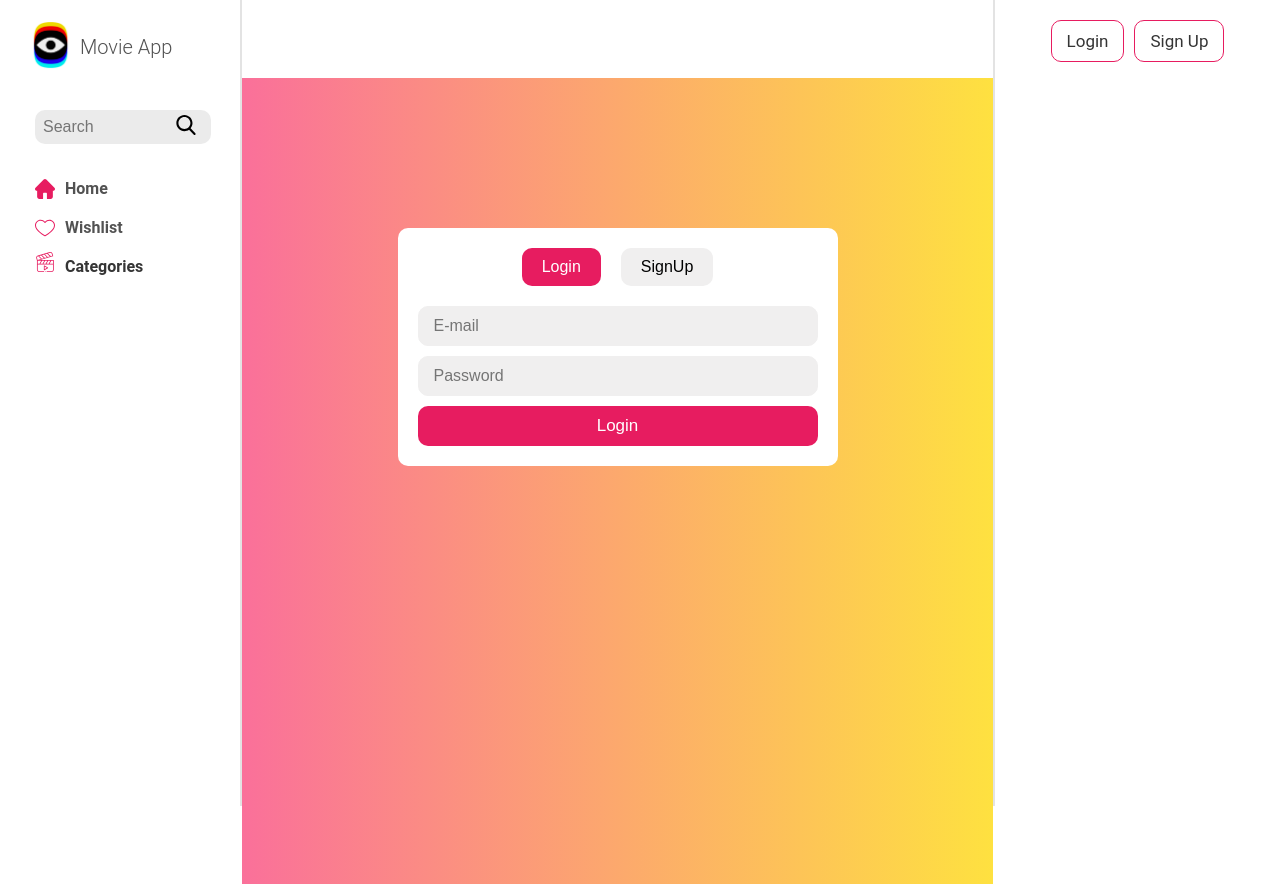
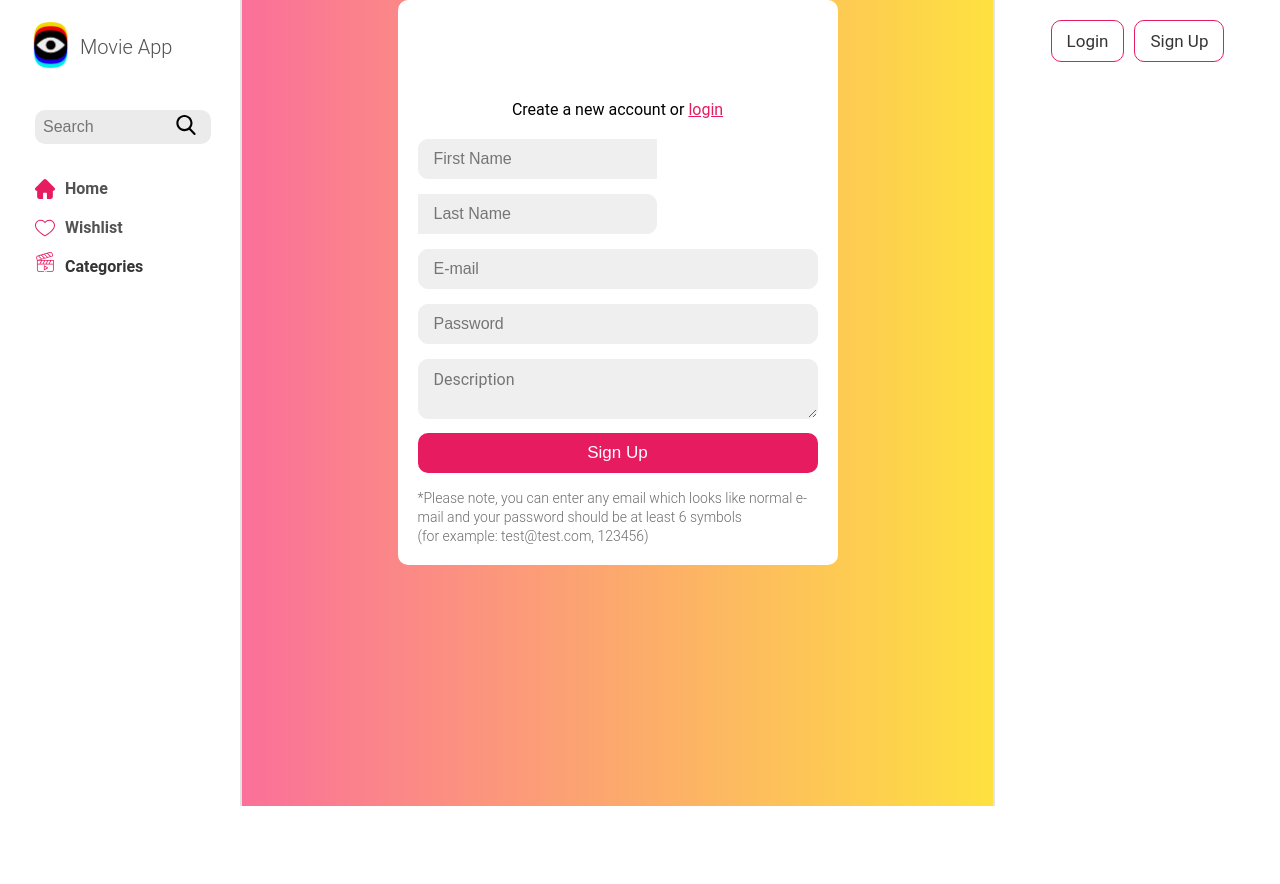
Before and after one commit to towmie/Movie-app, a Vue app: page /signup in a window 1280 px wide. After the commit the page ends 806 px from the top, so only its background shows below. Built offline with nearby package versions, Linux system fonts and the light colour scheme.

Commit message:
errors are handeled

```diff
--- a/src/components/auth/AuthWidget.vue
+++ b/src/components/auth/AuthWidget.vue
@@ -1,8 +1,8 @@
 <template>
   <div class="wrapper">
     <div v-if="!isLoggedIn" class="auth">
-      <router-link to="/auth" class="login">Login</router-link>
-      <router-link to="/auth" class="signup">Sign Up</router-link>
+      <router-link to="/login" class="login">Login</router-link>
+      <router-link to="/signup" class="signup">Sign Up</router-link>
     </div>
     <router-link v-else to="/" @click="logout" class="logout"
       >Log Out</router-link
--- a/src/components/auth/Login.vue
+++ b/src/components/auth/Login.vue
@@ -1,14 +1,31 @@
 <template>
-  <form @submit.prevent="loginConfirm">
-    <input type="text" placeholder="E-mail" required v-model="email" />
-    <input type="password" placeholder="Password" required v-model="password" />
-    <button type="submit">Login</button>
-    <p v-if="error">Error</p>
-  </form>
+  <div class="bg">
+    <base-form class="form">
+      <form @submit.prevent="loginConfirm">
+        <p>
+          Please LogIn or
+          <router-link class="signup" to="/signup"
+            >create an account</router-link
+          >
+        </p>
+        <input type="text" placeholder="E-mail" required v-model="email" />
+        <input
+          type="password"
+          placeholder="Password"
+          required
+          v-model="password"
+        />
+        <p v-if="error" class="error">Check if info is correct</p>
+        <button type="submit">Login</button>
+      </form>
+    </base-form>
+  </div>
 </template>
 
 <script>
+import BaseForm from "../UI/BaseForm.vue";
 export default {
+  components: { BaseForm },
   data() {
     return {
       email: "",
@@ -25,8 +42,7 @@ export default {
         });
         this.$router.replace("/");
       } catch (error) {
-        console.log(error);
-        return;
+        return (this.error = true);
       }
     },
   },
@@ -34,13 +50,27 @@ export default {
 </script>
 
 <style scoped>
+p {
+  text-align: center;
+  margin-bottom: 20px;
+}
+.error {
+  color: #e71c60;
+}
+.signup {
+  color: #e71c60;
+  text-decoration: underline;
+}
+.form {
+  margin-top: 20%;
+}
 input {
   outline: none;
   background-color: rgb(240, 239, 239);
   border: 1px solid rgb(240, 239, 239);
   padding: 10px 15px;
   font-size: 16px;
-  margin-bottom: 10px;
+  margin-bottom: 15px;
   margin-right: 2px;
   box-sizing: border-box;
   display: block;
@@ -61,4 +91,11 @@ button {
   width: 100%;
   border-radius: 10px;
 }
+.bg {
+  display: flex;
+  justify-content: center;
+  align-items: flex-start;
+  height: 100%;
+  background-image: linear-gradient(to right, #fa709a 0%, #fee140 100%);
+}
 </style>
--- a/src/components/auth/SignUp.vue
+++ b/src/components/auth/SignUp.vue
@@ -1,5 +1,11 @@
 <template>
+  <div class="bg">
+    <base-form>
       <form @submit.prevent="signUp" class="box">
+        <p>
+          Create a new account or
+          <router-link class="login" to="/login">login</router-link>
+        </p>
         <input
           type="text"
           placeholder="First Name"
@@ -21,6 +27,7 @@
           v-model.trim="email"
           required
         />
+        <p v-if="wrongemail" class="">Enter correct email</p>
         <input
           type="password"
           placeholder="Password"
@@ -28,13 +35,24 @@
           v-model.trim="password"
           required
         />
+        <p v-if="wrongpass" class="">Enter at least 6 symbols</p>
         <textarea
           id=""
           placeholder="Description"
           v-model.trim="description"
         ></textarea>
-    <button @submit.prevent="signUp" type="submit">Sign Up</button>
+        <p class="error" v-if="error">Check if all fields are correct</p>
+        <button @submit.prevent="signUp" type="submit" class="submit">
+          Sign Up
+        </button>
+        <span
+          >*Please note, you can enter any email which looks like normal e-mail
+          and your password should be at least 6 symbols<br />(for example:
+          test@test.com, 123456)</span
+        >
       </form>
+    </base-form>
+  </div>
 </template>
 
 <script>
@@ -46,10 +64,14 @@ export default {
       email: "",
       password: "",
       description: "",
+      error: null,
+      wrongemail: false,
+      wrongpass: false,
     };
   },
   methods: {
     async signUp() {
+      try {
         const newUser = {
           firstName: this.firstName,
           lastName: this.lastName,
@@ -67,19 +89,53 @@ export default {
         this.email = "";
         this.password = "";
         this.description = "";
+      } catch (error) {
+        return (this.error = true);
+      }
     },
   },
 };
 </script>
 
 <style scoped>
+.submit {
+  margin-bottom: 15px;
+}
+.error {
+  color: #e71c60;
+}
+span {
+  font-size: 14px;
+  font-weight: 300;
+  line-height: 10px;
+  color: rgb(109, 109, 109);
+}
+
+p {
+  text-align: center;
+  margin-bottom: 20px;
+}
+.login {
+  color: #e71c60;
+  text-decoration: underline;
+}
+.bg {
+  display: flex;
+  justify-content: center;
+  align-items: flex-start;
+  height: 100%;
+  background-image: linear-gradient(to right, #fa709a 0%, #fee140 100%);
+}
+.box {
+  margin-top: 20%;
+}
 input {
   outline: none;
   background-color: rgb(240, 239, 239);
   border: 1px solid rgb(240, 239, 239);
   padding: 10px 15px;
   font-size: 16px;
-  margin-bottom: 10px;
+  margin-bottom: 15px;
   margin-right: 2px;
 }
 input:focus {
--- a/src/components/layout/AsideMenu.vue
+++ b/src/components/layout/AsideMenu.vue
@@ -31,23 +31,22 @@
         <li class="menu__item">
           <category-list></category-list>
         </li>
-        <li class="menu__item profile-bottom">
+        <!-- <li class="menu__item profile-bottom">
           <menu-profile></menu-profile>
-        </li>
+        </li> -->
       </ul>
     </div>
   </div>
 </template>
 
 <script>
-import MenuProfile from "./../profile/MenuProfile";
+// import MenuProfile from "./../profile/MenuProfile";
 import CategoryList from "./CategoryList";
 import SearchItem from "./widgets/SearchItem.vue";
 export default {
   components: {
     CategoryList,
     SearchItem,
-    MenuProfile,
   },
   data() {
     return {
--- a/src/components/profile/MenuProfile.vue
+++ b/src/components/profile/MenuProfile.vue
@@ -9,14 +9,23 @@
 
 <script>
 export default {
+  data() {
+    return {
+      firstName: "",
+      lastName: "",
+    };
+  },
   async created() {
     await this.$store.dispatch("profile/setUserInfo");
+    this.firstName = this.$store.getters["profile/getUserFirstName"];
+    this.lasttName = this.$store.getters["profile/getUserLastName"];
   },
   computed: {
     fullName() {
-      const firstName = this.$store.getters["profile/getUserFirstName"];
-      const lasttName = this.$store.getters["profile/getUserLastName"];
-      return `${firstName} ${lasttName}`;
+      // const firstName = this.$store.getters["profile/getUserFirstName"];
+      // const lasttName = this.$store.getters["profile/getUserLastName"];
+      // if (this.firstName && this.lasttName) return;
+      return `${this.firstName} ${this.lasttName}`;
     },
     profileImg() {
       return "./../../assets/profile.jpg";
--- a/src/components/profile/ProfilePageData.vue
+++ b/src/components/profile/ProfilePageData.vue
@@ -1,6 +1,7 @@
 <template>
   <div class="info">
-    <form @submit.prevent="submitNewData">
+    <base-spinner v-if="isLoading"></base-spinner>
+    <form @submit.prevent="submitNewData" v-if="!isLoading">
       <button class="edit" @click="toggleEditMode"></button>
       <div class="item">
         <div>
@@ -27,7 +28,7 @@
             class="edit-input"
             type="text"
             v-else
-            v-model="newLastName"
+            v-model="lastName"
             placeholder="Enter Last Name"
           />
         </div>
@@ -55,8 +56,10 @@
 
 <script>
 export default {
-  created() {
-    this.$store.dispatch("profile/setUserInfo");
+  async created() {
+    this.isLoading = true;
+    await this.$store.dispatch("profile/setUserInfo");
+    this.isLoading = false;
   },
   data() {
     return {
@@ -66,6 +69,7 @@ export default {
       newPass: "",
       changePassMode: false,
       editMode: false,
+      isLoading: false,
     };
   },
   methods: {
--- a/src/pages/LoginSignupPage.vue
+++ b/src/pages/LoginSignupPage.vue
@@ -10,7 +10,6 @@
           SignUp
         </button>
       </div>
-
       <login v-if="loginOpened"></login>
       <sign-up v-else></sign-up>
     </base-form>
--- a/src/router/index.js
+++ b/src/router/index.js
@@ -18,15 +18,17 @@ const router = createRouter({
     { path: "/wishlist", component: WhishList, name: "wishlist" },
     { path: "/profile", component: Profile, name: "profile" },
     { path: "/profile", component: Profile, name: "profile" },
-    {
-      path: "/auth",
-      component: LoginSignupPage,
-      name: "auth",
-      children: [
-        { path: "/login", component: Login, name: "login" },
-        { path: "/signup", component: SignUp, name: "signup" },
-      ],
-    },
+    { path: "/login", component: Login, name: "login" },
+    { path: "/signup", component: SignUp, name: "signup" },
+    // {
+    //   path: "/auth",
+    //   component: LoginSignupPage,
+    //   name: "auth",
+    //   children: [
+    //     { path: "/login", component: Login, name: "login" },
+
+    //   ],
+    // },
     { path: "/category/:cat", component: CategoryPage, name: "category" },
     {
       path: "/details/:movieId",
--- a/src/store/modules/profile/actions.js
+++ b/src/store/modules/profile/actions.js
@@ -15,7 +15,10 @@ export default {
     );
 
     if (!response.ok) {
-      console.log("error");
+      if (!response.ok) {
+        const error = new Error(response);
+        throw error;
+      }
     }
 
     const data = await response.json();
@@ -64,7 +67,8 @@ export default {
       }
     );
     if (!response.ok) {
-      console.log("error");
+      const error = "fasle";
+      throw error;
     }
     const data = await response.json();
 
--- a/src/store/modules/profile/mutations.js
+++ b/src/store/modules/profile/mutations.js
@@ -18,6 +18,7 @@ export default {
   addUserInfo(state, payload) {
     state.userInfo = payload;
   },
+
   logout(state) {
     state.token = null;
     state.userId = null;
--- a/src/store/modules/watchlist/mutations.js
+++ b/src/store/modules/watchlist/mutations.js
@@ -7,8 +7,6 @@ export default {
 
   addToWhishlist(state, payload) {
     const id = payload.id;
-    console.log(state.movieList);
-
     const alreadyIn = state.movieList.find((mov) => mov.id === id);
     if (alreadyIn) return;
     state.movieList.unshift(payload);
```
Lines whose indentation alone changed are shown as unchanged.
